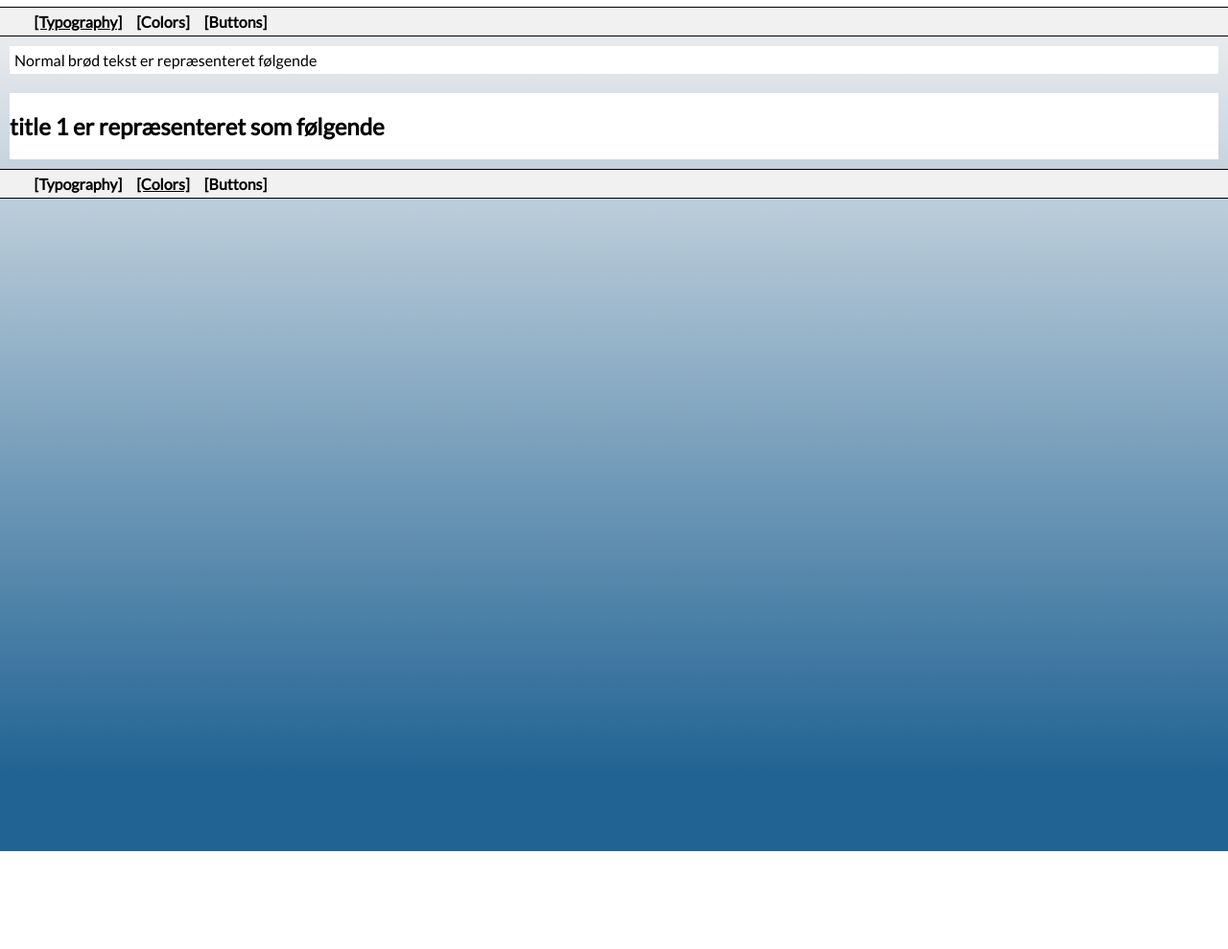
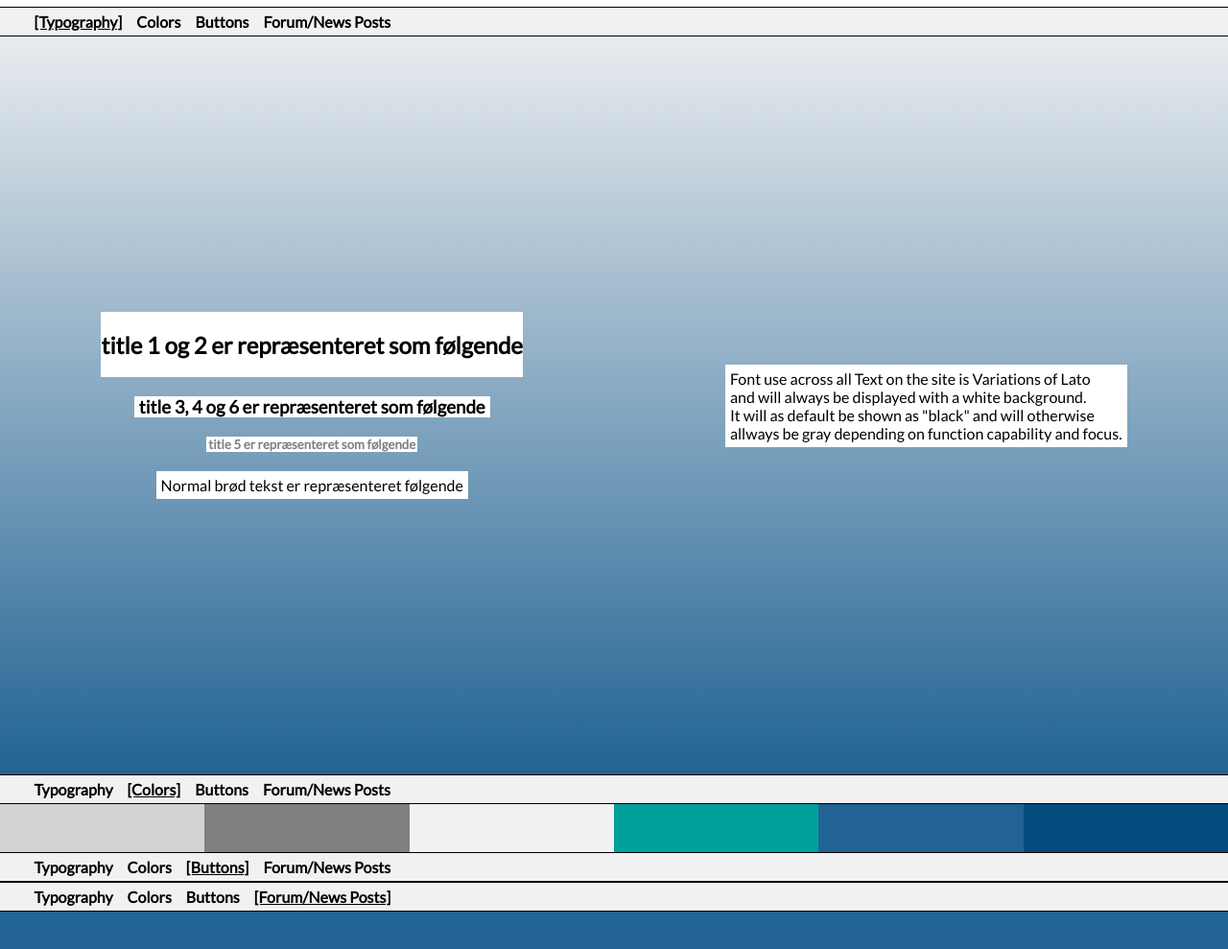
Before and after one commit to JacobSerop/KUBO-Robotics, a plain HTML site: page styleguide.html in a window 1280 px wide. Shown: the part 77-1066 px from the top of the page at 96% size. Before the commit the page ends 964 px from the top, so only its background shows below. Drawn offline with Linux system fonts and the light colour scheme.

Commit message:
color fucks with me aswell

```diff
--- a/assets/css/index.css
+++ b/assets/css/index.css
@@ -477,18 +477,47 @@ li{
   height: 100%;
   background: linear-gradient(#F1F1F2, #216393);
 }
-.examples{
+.examples1{
   display: flex;
   flex-direction: column;
+  align-items: center;
+  flex-grow: 1;
+}
+.examples2{
+  display: flex;
+  flex-direction: row;
+  align-items: center;
+  flex-grow: 1;
 }
 .width2{
   width: 200px;
 }
-
 .example-box1{
   display: flex;
   background-color: white;
   margin: 10px;
+}
+.colorbox{
+  height: 50px;
+  flex-grow: 1;
+}
+.lightgrey{
+  background-color: lightgrey;
+}
+.grey{
+  background-color: grey;
+}
+.f1f1f1{
+  background-color: #f1f1f1;
+}
+.green{
+  background-color: #00A19B;
+}
+.lightblue{
+  background-color: #216393;
+}
+.darkblue{
+  background-color: #044C7F;
 }
 
 /* NOTE: hej jeg er jakop */
--- a/styleguide.html
+++ b/styleguide.html
@@ -26,31 +26,93 @@
     <div class="examples-field">
 
       <a name="typography"></a>
-      <section class="examples">
         <div class="path-listing">
           <a href="#typography"><h4 class="active-nav">[Typography]</h4></a>
-          <a href="#colors"><h4>[Colors]</h4></a>
-          <a href="#buttons"><h4>[Buttons]</h4></a>
-          <a href="#"></a>
+          <a href="#colors"><h4>Colors</h4></a>
+          <a href="#buttons"><h4>Buttons</h4></a>
+          <a href="#posts"><h4>Forum/News Posts</h4></a>
         </div>
+        <div class="examples2">
+        <section class="examples1">
 
+          <div class="example-box1">
+            <h1>title 1 og 2 er repræsenteret som følgende</h1>
+          </div>
+          <div class="example-box1">
+            <h3>title 3, 4 og 6 er repræsenteret som følgende</h3>
+          </div>
+          <div class="example-box1">
+            <h5>title 5 er repræsenteret som følgende</h5>
+          </div>
           <div class="example-box1">
             <p>Normal brød tekst er repræsenteret følgende</p>
           </div>
-
+        </section>
+        <section class="examples1">
           <div class="example-box1">
-          <h1>title 1 er repræsenteret som følgende</h1>
+          <p>Font use across all Text on the site is Variations of Lato
+          <br> and will always be displayed with a white background.
+          <br> It will as default be shown as "black" and will otherwise
+          <br> allways be gray depending on function capability and focus.</p>
           </div>
         </section>
+      </div>
+    </div>
 
       <a name="colors"></a>
+      <section>
+
+      </section>
+        <div class="path-listing">
+          <a href="#typography"><h4>Typography</h4></a>
+          <a href="#colors"><h4 class="active-nav">[Colors]</h4></a>
+          <a href="#buttons"><h4>Buttons</h4></a>
+          <a href="#posts"><h4>Forum/News Posts</h4></a>
+        </div>
+        <section class="examples2">
+          <section class="examples2">
+
+            <div class="colorbox lightgrey">
+            </div>
+
+            <div class="colorbox grey">
+            </div>
+
+            <div class="colorbox f1f1f1">
+            </div>
+
+            <div class="colorbox green">
+            </div>
+
+            <div class="colorbox lightblue">
+            </div>
+
+            <div class="colorbox darkblue">
+            </div>
+
+
+          </section>
+        </section>
+
+      <a name="buttons"></a>
+        <div class="path-listing">
+          <a href="#typography"><h4>Typography</h4></a>
+          <a href="#colors"><h4>Colors</h4></a>
+          <a href="#buttons"><h4 class="active-nav">[Buttons]</h4></a>
+          <a href="#posts"><h4>Forum/News Posts</h4></a>
+        </div>
+        <section class="examples1">
+
+        </section>
+
+      <a name="posts"></a>
+        <div class="path-listing">
+          <a href="#typography"><h4>Typography</h4></a>
+          <a href="#colors"><h4>Colors</h4></a>
+          <a href="#buttons"><h4>Buttons</h4></a>
+          <a href="#posts"><h4 class="active-nav">[Forum/News Posts]</h4></a>
+        </div>
         <section class="examples">
-        <div class="path-listing">
-          <a href="#typography"><h4>[Typography]</h4></a>
-          <a href="#colors"><h4 class="active-nav">[Colors]</h4></a>
-          <a href="#buttons"><h4>[Buttons]</h4></a>
-          <a href="#"></a>
-        </div>
 
         </section>
 
```
Lines whose indentation alone changed are shown as unchanged.
